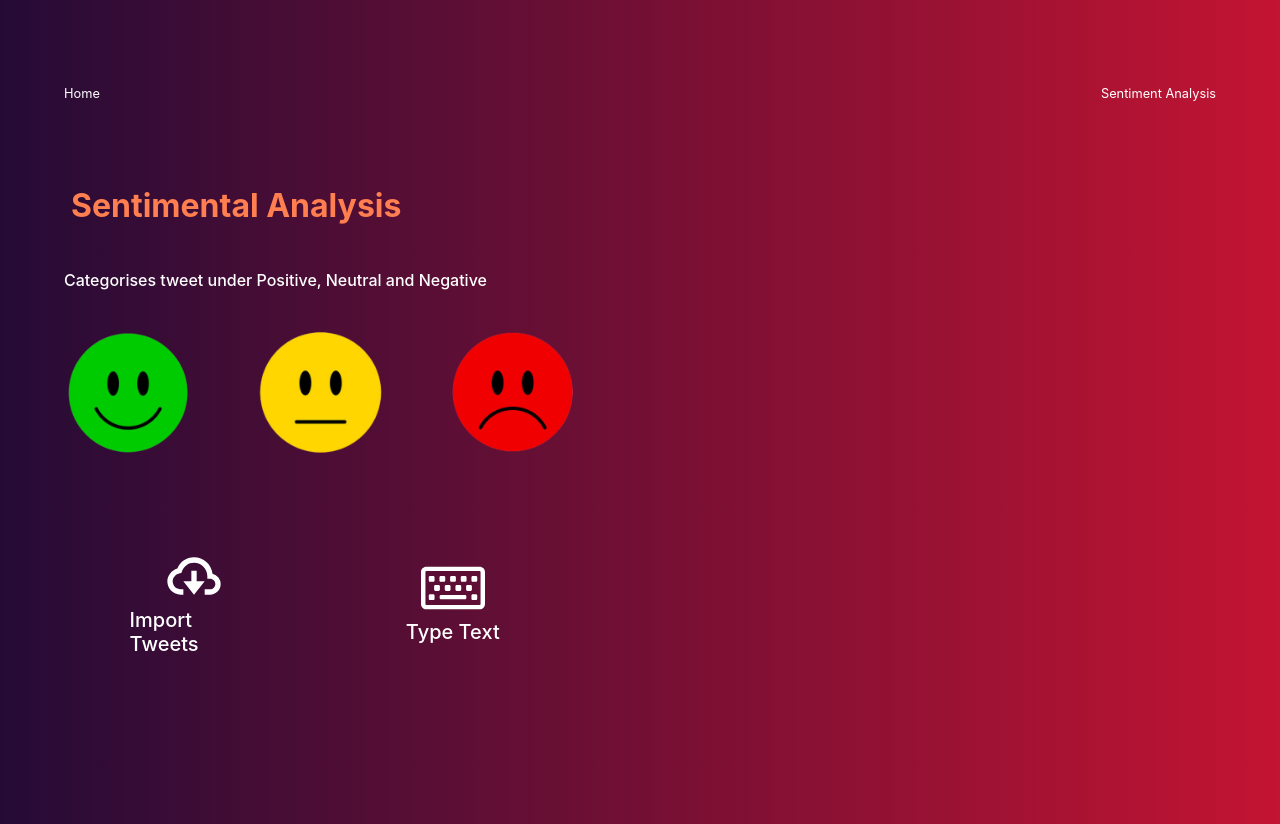
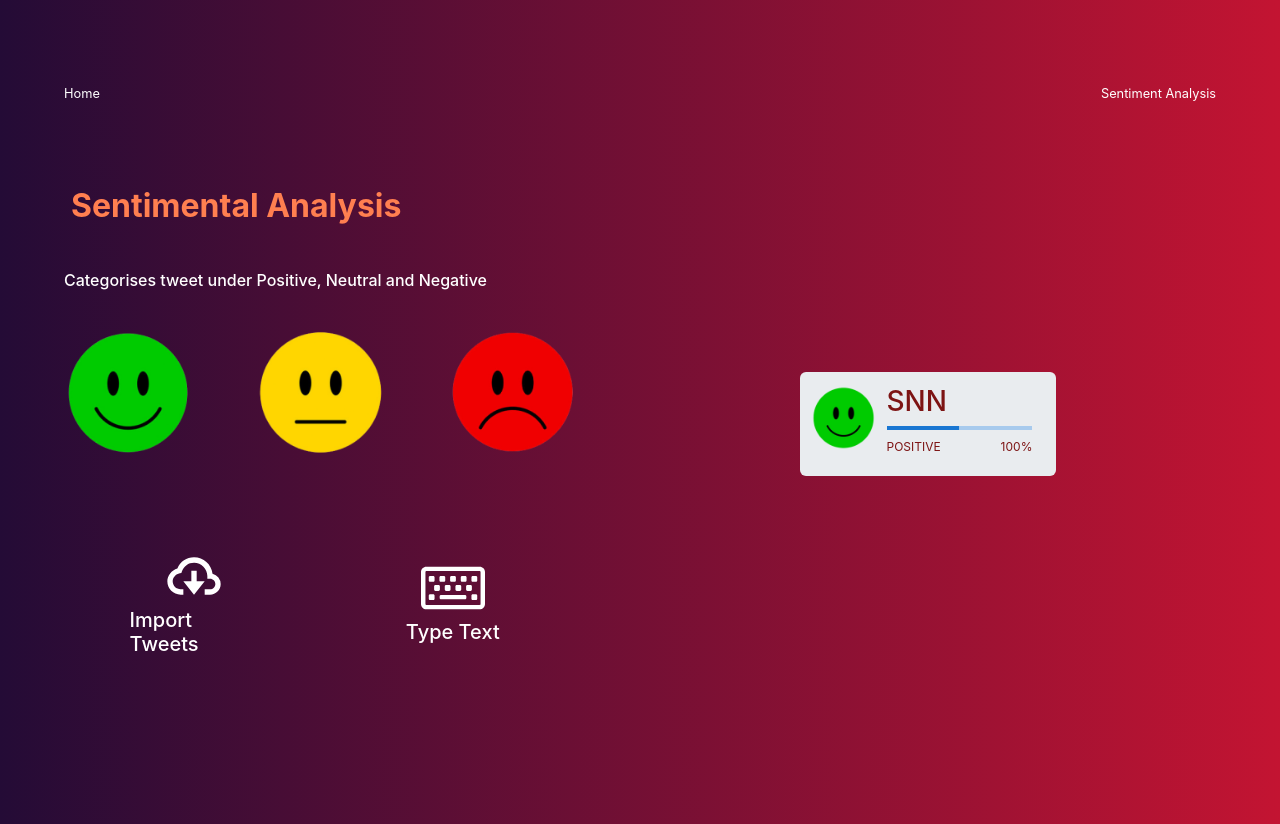
Before and after one commit to Minor-Project-Sentimental-Analysis/Twitter-Sentimental-Analysis, a React (Create React App) app: page /SentimentAnalysis in a window 1280 px wide. Built offline with nearby package versions, Linux system fonts and the light colour scheme.

Commit message:
linearprogressbar

```diff
--- a/package.json
+++ b/package.json
@@ -3,6 +3,9 @@
   "version": "0.1.0",
   "private": true,
   "dependencies": {
+    "@emotion/react": "^11.10.6",
+    "@emotion/styled": "^11.10.6",
+    "@mui/material": "^5.12.1",
     "@testing-library/jest-dom": "^5.16.5",
     "@testing-library/react": "^13.4.0",
     "@testing-library/user-event": "^13.5.0",
--- a/src/App.css
+++ b/src/App.css
@@ -197,9 +197,33 @@ table td {
   border: 1px solid rgb(177, 177, 177);
   padding-left: 20px;
 }
-
-.CPB1,.CPB2{
+.progress{
   display: flex;
   flex-direction: row;
-
+  height: 13vh;
+  width: 20vw;
+  /* justify-content: space-around; */
+  margin: auto;
+  justify-content: space-evenly;
+  padding-top: 5%;
+  padding-right: 5%;
+  padding-bottom: 5%;
 }
+.progress>.lprogressbar>h3{
+  color: rgb(125, 20, 20);
+}
+.lprogressbar{
+  width: 60%;
+}
+.textbar{
+  display: flex;
+  flex-direction: row;
+  justify-content: space-between;
+  margin-top: 5%;
+}
+.progress>.lprogressbar>.textbar>h7{
+  color: rgb(125, 20, 20);
+}
+/* .baremoticon{
+  margin: 20%;
+} */
--- /dev/null
+++ b/src/component/Progressbar.js
@@ -0,0 +1,30 @@
+import * as React from 'react';
+import Box from '@mui/material/Box';
+import LinearProgress from '@mui/material/LinearProgress';
+
+export default function LinearDeterminate(props) {
+  const {percent} = props;
+  const [progress, setProgress] = React.useState(0);
+
+  React.useEffect(() => {
+    const timer = setInterval(() => {
+      setProgress((oldProgress) => {
+        if (oldProgress === percent) {
+          return percent;
+        }
+        const diff = 2;
+        return Math.min(oldProgress + diff, percent);
+      });
+    }, 50);
+
+    return () => {
+      clearInterval(timer);
+    };
+  }, [percent]);
+
+  return (
+    <Box sx={{ width: '100%' }}>
+      <LinearProgress variant="determinate" value={progress} />
+    </Box>
+  );
+}
--- /dev/null
+++ b/src/component/Progresscard.js
@@ -0,0 +1,22 @@
+import React from "react";
+import positivelogo from "../assets/positive_logo.png"
+import Progressbar from "./Progressbar"
+export default function progresscard() {
+    return(
+        <>
+         <div className="progress">
+             <div className="progressemitcon">
+             <img className="baremoticon" src={positivelogo} alt="" height={65} width={65}/>
+             </div>
+             <div className="lprogressbar">
+                  <h3>SNN</h3>
+                  <Progressbar percent={50}/>
+                  <div className="textbar">
+                    <h7>POSITIVE</h7>
+                    <h7>100%</h7>
+                  </div>
+             </div>
+         </div>
+        </>
+    )
+}
--- a/src/pages/Sentimental.js
+++ b/src/pages/Sentimental.js
@@ -9,6 +9,7 @@ import negativelogo from "../assets/negative_logo.png";
 import neutrallogo from "../assets/neutral_logo.png";
 import positivelogo from "../assets/positive_logo.png";
 import CircularProgressBar from "../component/circularProgressBar";
+import Progresscard from "../component/Progresscard";
 import axios from "axios";
 
 import { textTweets, userTweets } from "../API/user";
@@ -158,14 +159,16 @@ export default function Sentimental() {
         </div>
         <div className="logo">
           {/* <img src={twitterlogo} alt="" /> */}
-          <div className={`${progressDisplay} CPB1`}>
-            <CircularProgressBar />1
+          <div className="CPB">
+            {/* <CircularProgressBar />
             <CircularProgressBar />
             <CircularProgressBar />
-          </div>
-          <div className={`${progressDisplay} CPB2`}>
             <CircularProgressBar />
-            <CircularProgressBar />
+            <CircularProgressBar /> */}
+            <Progresscard/>
+            {/* <Progresscard/>
+            <Progresscard/>
+            <Progresscard/> */}
           </div>
           <div class={`outer-wrapper ${tableDisplay}`}>
             <div class="table-wrapper">
```
Also changed, not shown: 1 other file (tests, documents, lock files or other folders).
